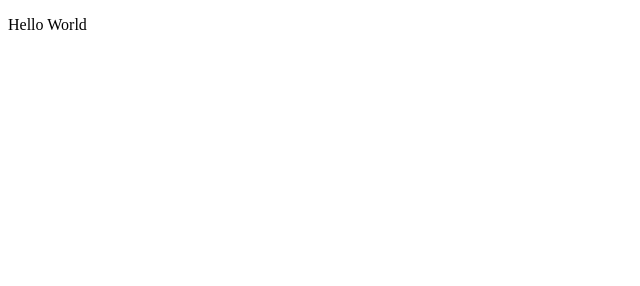
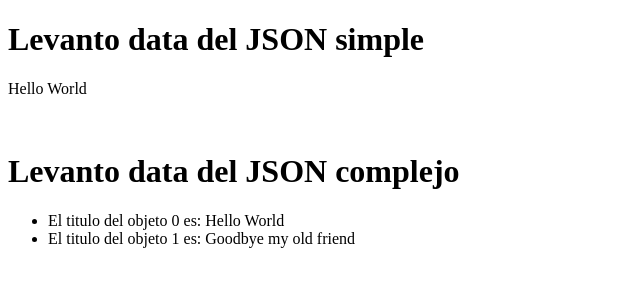
Before and after one commit to jeesssik/json-JS, a plain HTML site: page index.html in a window 1280 px wide. Shown: the whole page, without its empty margins (0-640 px from the left). Drawn offline with Linux system fonts and the light colour scheme.

Commit message:
recorrido de json complejo

```diff
--- a/index.html
+++ b/index.html
@@ -8,10 +8,21 @@
 </head>
 <body>
 
+    <h1>Levanto data del JSON simple</h1>
     <p id="pepito"></p> <!-- en este párrafo vacío vamos a cargar la data que levanto del json-->
 
 
+    <br>
+    <h1>Levanto data del JSON complejo</h1>
+
+    <ul id="lista">
+    </ul>
+
+
     <script>
+
+         /*********************JSON COMPLEJO *******************/
+
         // el fetch busca el archivo que tiene la data que queremos leer
         fetch('./data.json')
             // el .then lo que hace es recibir la data del archivo y lo formatea a json con el response.json()
@@ -24,8 +35,8 @@
 
             });
 
-/*
 
+         /*********************JSON COMPLEJO *******************/
         fetch('./data2.json')
         .then((response) => response.json())
         //acá tenemos que recorrer un array de objetos
@@ -33,13 +44,18 @@
 
                     //consulto el titulo del objeto 2
                     console.log(json.sarasa[1].title)
+
                     // recorro el array de objetos y muestro el titulo de cada uno en la consola
                     for (let i = 0; i < json.sarasa.length; i++) {
-                        console.log("El titulo del objeto "+i+" es: "+json.sarasa[i].title)
+                        console.log("El titulo del objeto "+i+" es: "+json.sarasa[i].title);
+
+                        const li =document.createElement('li')
+                        li.innerHTML= "El titulo del objeto "+i+" es: "+json.sarasa[i].title
+                        document.getElementById("lista").appendChild(li)
                     }
 
         });
-*/
+
     </script>
 </body>
 </html>
```
